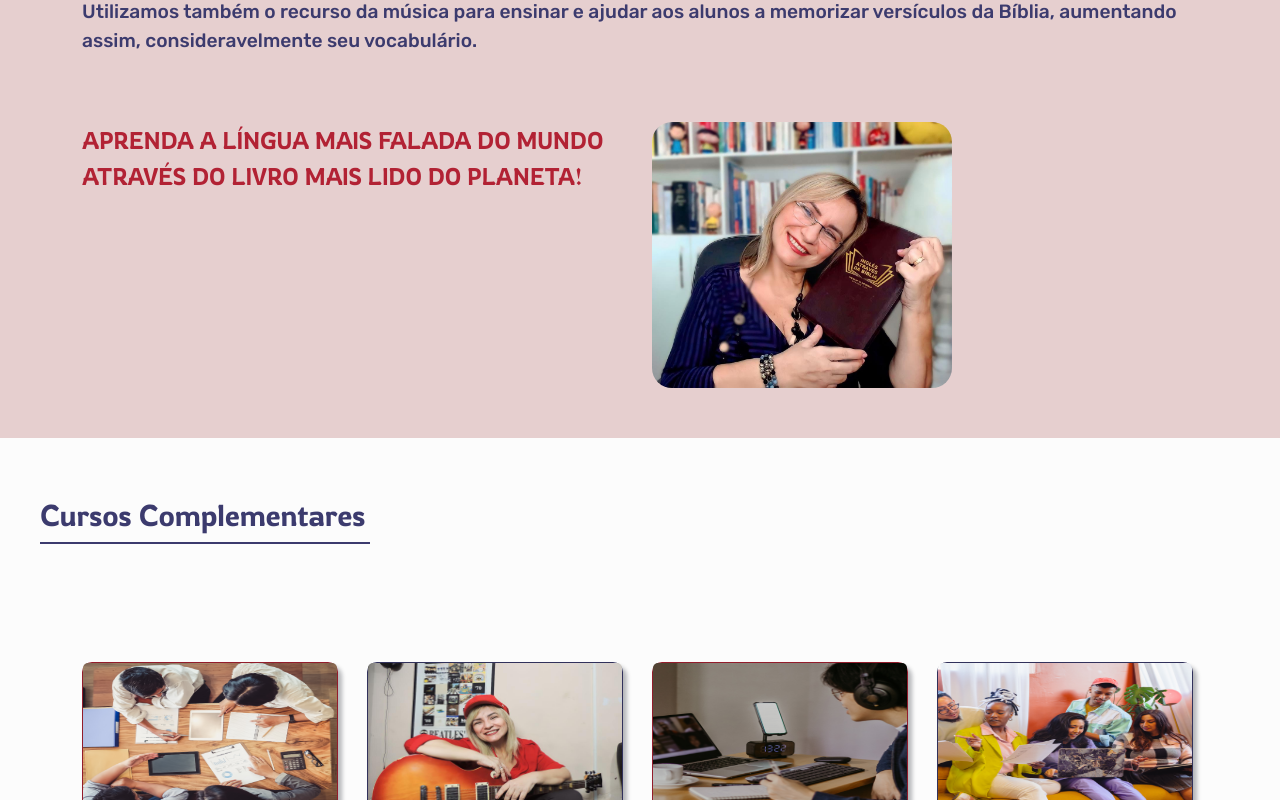
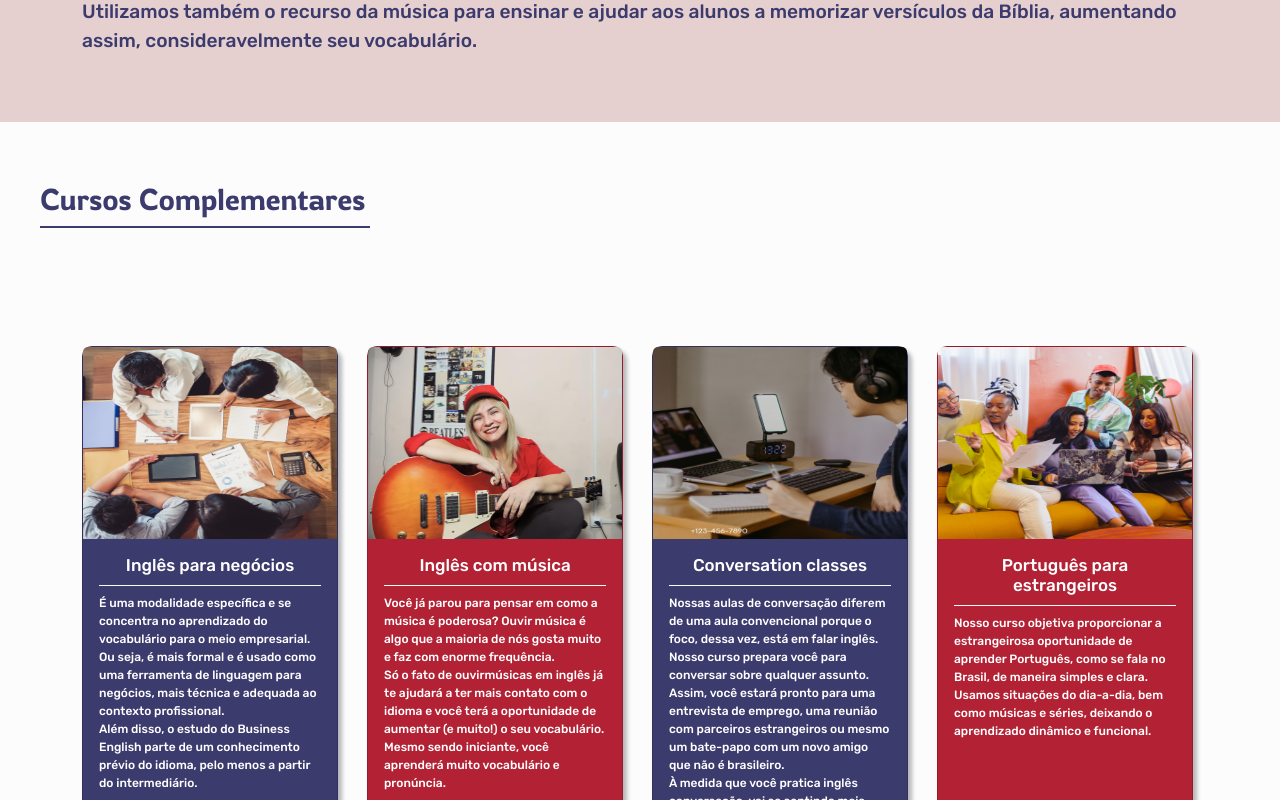
Before and after one commit to ellen-ls/DaizeLellys-ingles, a React (Create React App) app: page /cursos in a window 1280 px wide. Shown: the part 2080-2880 px from the top of the page. Built offline with nearby package versions, Linux system fonts and the light colour scheme.

Commit message:
algumas alteraçoes feitas

```diff
--- a/src/components/Cursos/Cursos.css
+++ b/src/components/Cursos/Cursos.css
@@ -34,5 +34,6 @@
 .linha{
 
 line-height: 1.8;
-border-bottom: 1px solid #0c0505;
+border-bottom: 1px solid #fcfcfc;
+padding-bottom: 10px;
    }
--- a/src/components/Cursos/Cursos.js
+++ b/src/components/Cursos/Cursos.js
@@ -16,11 +16,11 @@ const Cursos = () => {
                 <Row className='row-container'>
 
                     <Col>
-                        <Card style={{ width: '16rem',height:'35rem', margin:'10px 0 20px 0', borderRadius:'10px', backgroundColor:'#b22234', color:'#fff'}} className='card-cursos'>
-                            <Card.Img variant="top" src={negocios} style={{height:'10rem'}} />
+                        <Card style={{ width: '16rem',height:'32rem', margin:'10px 0 20px 0', borderRadius:'10px', backgroundColor:'#3c3b6e', color:'#fff'}} className='card-cursos'>
+                            <Card.Img variant="top" src={negocios} style={{height:'12rem'}} />
                             <Card.Body>
                                 <Card.Title style={{fontSize:'17px'}} className='linha'>Inglês para negócios</Card.Title>
-                                <Card.Text style={{fontSize:'14px', textAlign:'left'}}>
+                                <Card.Text style={{fontSize:'12px', textAlign:'left'}}>
                                 É uma modalidade específica e se concentra no aprendizado do vocabulário para o meio empresarial.
                                 <br></br>
                                 Ou seja, é mais formal e é usado como uma ferramenta de linguagem para negócios, mais técnica e adequada ao contexto profissional.
@@ -31,11 +31,11 @@ const Cursos = () => {
                         </Card>
                     </Col>
                     <Col>
-                        <Card style={{ width: '16rem',height:'35rem', margin:'10px 0 20px 0',borderRadius:'10px',backgroundColor:'#3c3b6e', color:'#fff' }} className='card-cursos'>
-                            <Card.Img variant="top" src={musica} style={{height:'10rem'}}/>
+                        <Card style={{ width: '16rem',height:'32rem', margin:'10px 0 20px 0',borderRadius:'10px',backgroundColor:'#b22234', color:'#fff' }} className='card-cursos'>
+                            <Card.Img variant="top" src={musica} style={{height:'12rem'}}/>
                             <Card.Body>
                                 <Card.Title style={{fontSize:'17px'}} className='linha'>Inglês com música</Card.Title>
-                                <Card.Text style={{fontSize:'14px', textAlign:'left'}}>
+                                <Card.Text style={{fontSize:'12px', textAlign:'left'}}>
                                 Você já parou para pensar em como a música é poderosa? Ouvir música é algo que a maioria de nós gosta muito e faz com enorme frequência.
                                 <br></br>
                                 Só o fato de ouvirmúsicas em inglês já te ajudará a ter mais contato com o idioma e você terá a oportunidade de aumentar (e muito!) o seu vocabulário.
@@ -46,11 +46,11 @@ const Cursos = () => {
                         </Card>
                     </Col>
                     <Col>
-                        <Card style={{ width: '16rem',height:'35rem', margin:'10px 0 20px 0',borderRadius:'10px', backgroundColor:'#b22234', color:'#fff'}} className='card-cursos'>
-                            <Card.Img variant="top" src={conversa} style={{height:'10rem'}}/>
+                        <Card style={{ width: '16rem',height:'32rem', margin:'10px 0 20px 0',borderRadius:'10px', backgroundColor:'#3c3b6e', color:'#fff'}} className='card-cursos'>
+                            <Card.Img variant="top" src={conversa} style={{height:'12rem'}}/>
                             <Card.Body>
                                 <Card.Title style={{fontSize:'17px'}} className='linha'>Conversation classes</Card.Title>
-                                <Card.Text style={{fontSize:'14px',textAlign:'left',}}>
+                                <Card.Text style={{fontSize:'12px',textAlign:'left',}}>
                                 Nossas aulas de conversação  diferem de uma aula convencional porque o foco, dessa vez, está em falar inglês.
                                 <br></br>
                                 Nosso curso prepara você para conversar sobre qualquer assunto. Assim, você estará pronto para uma entrevista de emprego,
@@ -63,11 +63,11 @@ const Cursos = () => {
                         </Card>
                     </Col>
                     <Col>
-                        <Card style={{ width: '16rem',height:'35rem', margin:'10px 0 20px 0',borderRadius:'10px',backgroundColor:'#3c3b6e', color:'#fff' }} className='card-cursos'>
-                            <Card.Img variant="top" src={estrangeiro} style={{height:'10rem'}} />
+                        <Card style={{ width: '16rem',height:'32rem', margin:'10px 0 20px 0',borderRadius:'10px',backgroundColor:'#b22234', color:'#fff' }} className='card-cursos'>
+                            <Card.Img variant="top" src={estrangeiro} style={{height:'12rem'}} />
                             <Card.Body>
                                 <Card.Title style={{fontSize:'17px'}} className='linha'>Português para estrangeiros</Card.Title>
-                                <Card.Text style={{fontSize:'14px', textAlign:'left'}}>
+                                <Card.Text style={{fontSize:'12px', textAlign:'left'}}>
                                 Nosso curso objetiva proporcionar a estrangeirosa oportunidade de aprender Português, como se fala no Brasil, de maneira simples e clara.
                                 <br></br>
                                 Usamos situações do dia-a-dia, bem como músicas e séries, deixando o aprendizado dinâmico e funcional.
--- a/src/components/Metodologia/Metodologia.js
+++ b/src/components/Metodologia/Metodologia.js
@@ -89,16 +89,6 @@ contexto culturalmente relevante, e também desenvolverá suas habilidades de le
 
 </Container>
 
-<Container className='text-biblia'>
-      <Row>
-
-        <Col> <p className='text2'>APRENDA A LÍNGUA MAIS FALADA DO MUNDO ATRAVÉS DO LIVRO MAIS LIDO DO PLANETA!</p>
-
-    </Col>
-    <Col><img className='img-biblia1' src={daizeBiblia} alt=''/></Col>
- </Row>
-
-</Container>
 </div>
 
   )
--- a/src/components/Precos/Precos.css
+++ b/src/components/Precos/Precos.css
@@ -10,7 +10,7 @@
     font-size: 30px;
     line-height: 1.8;
     border-bottom:2px solid #b22234;
-    width: 250px;
+    width: 180px;
 }
 
 .container-valores{
--- a/src/components/Youtube/Youtube.js
+++ b/src/components/Youtube/Youtube.js
@@ -12,15 +12,15 @@ export const Youtube = () => {
 
     const [videos, setVideos] = useState([])
 
-    useEffect(() => {
-        fetch(fetchUrl).then((response) => response.json()).then((resJson) => {
-            const result = resJson.items.map(doc => ({
-                ...doc,
-                videoLink: "https://www.youtube.com/embed/" + doc.id.videoId
-            }))
-            setVideos(result)
-        })
-    }, [])
+    // useEffect(() => {
+    //     fetch(fetchUrl).then((response) => response.json()).then((resJson) => {
+    //         const result = resJson.items.map(doc => ({
+    //             ...doc,
+    //             videoLink: "https://www.youtube.com/embed/" + doc.id.videoId
+    //         }))
+    //         setVideos(result)
+    //     })
+    // }, [])
 
     return (
         <div className='youtube-sessao'>
--- a/src/pages/Home/Home.js
+++ b/src/pages/Home/Home.js
@@ -8,7 +8,7 @@ import Metodologia from '../../components/Metodologia/Metodologia'
 import Precos from '../../components/Precos/Precos'
 import Cursos from '../../components/Cursos/Cursos'
 import Comentarios from '../../components/Comentarios/Comentarios'
-import Materiais from  '../../components/Materiais/Materiais'
+
 import { Youtube } from '../../components/Youtube/Youtube'
 
 const Home = () => {
@@ -23,7 +23,6 @@ const Home = () => {
         <Youtube></Youtube>
         <Precos></Precos>
         <Comentarios></Comentarios>
-        <Materiais></Materiais>
         <Footer></Footer>
 
 
--- a/src/pages/NossosCursos/NossosCursos.js
+++ b/src/pages/NossosCursos/NossosCursos.js
@@ -2,6 +2,7 @@ import React from 'react';
 import Header from '../../components/Header/Header';
 import Metodologia from '../../components/Metodologia/Metodologia';
 import Cursos from '../../components/Cursos/Cursos';
+import Materiais from '../../components/Materiais/Materiais';
 
 
 function NossosCursos() {
@@ -10,6 +11,7 @@ function NossosCursos() {
          <Header></Header>
          <Metodologia></Metodologia>
          <Cursos></Cursos>
+         <Materiais></Materiais>
 
     </div>
   )
```
Also changed, not shown: src/components/Precos/Precos.js (+4 -4 lines).
